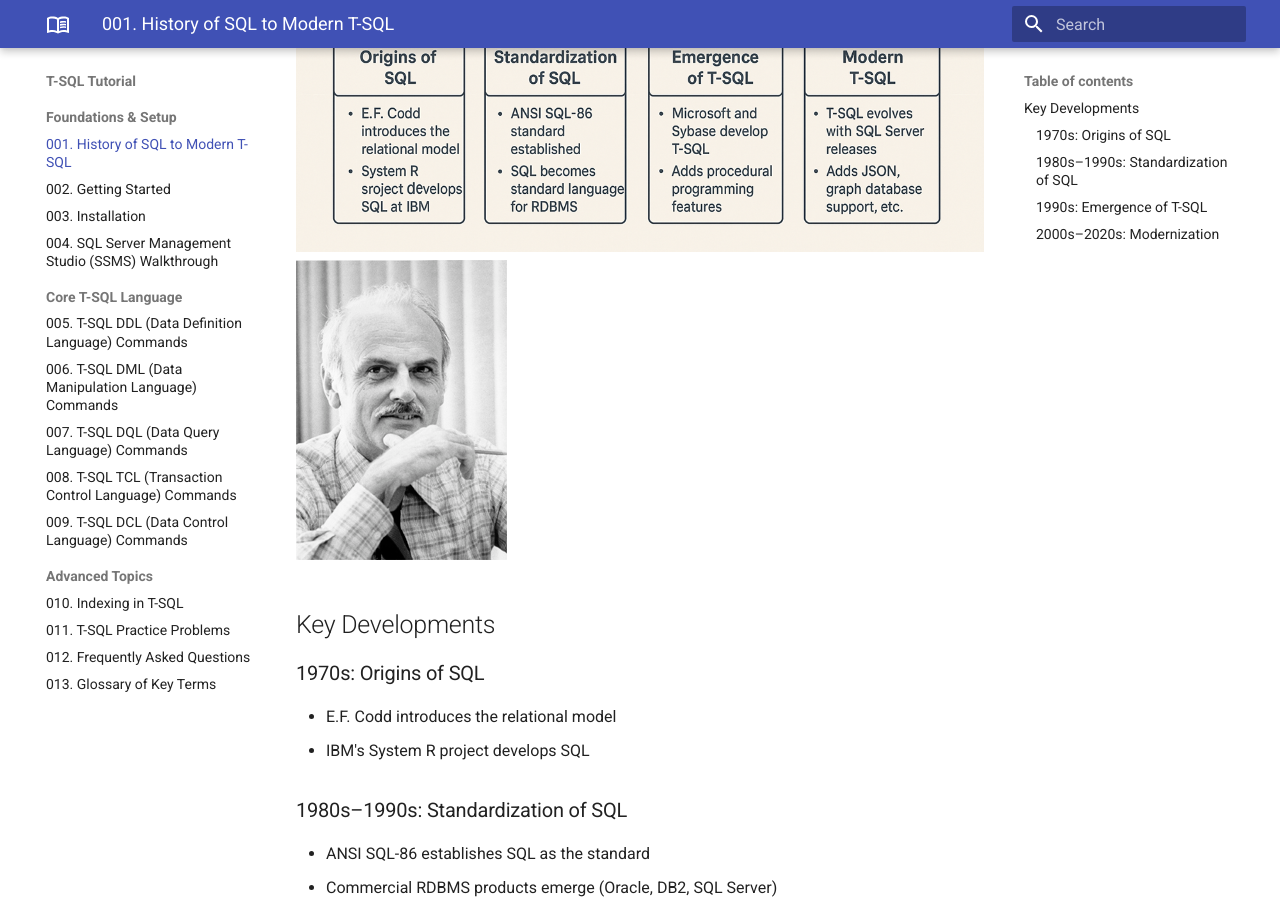
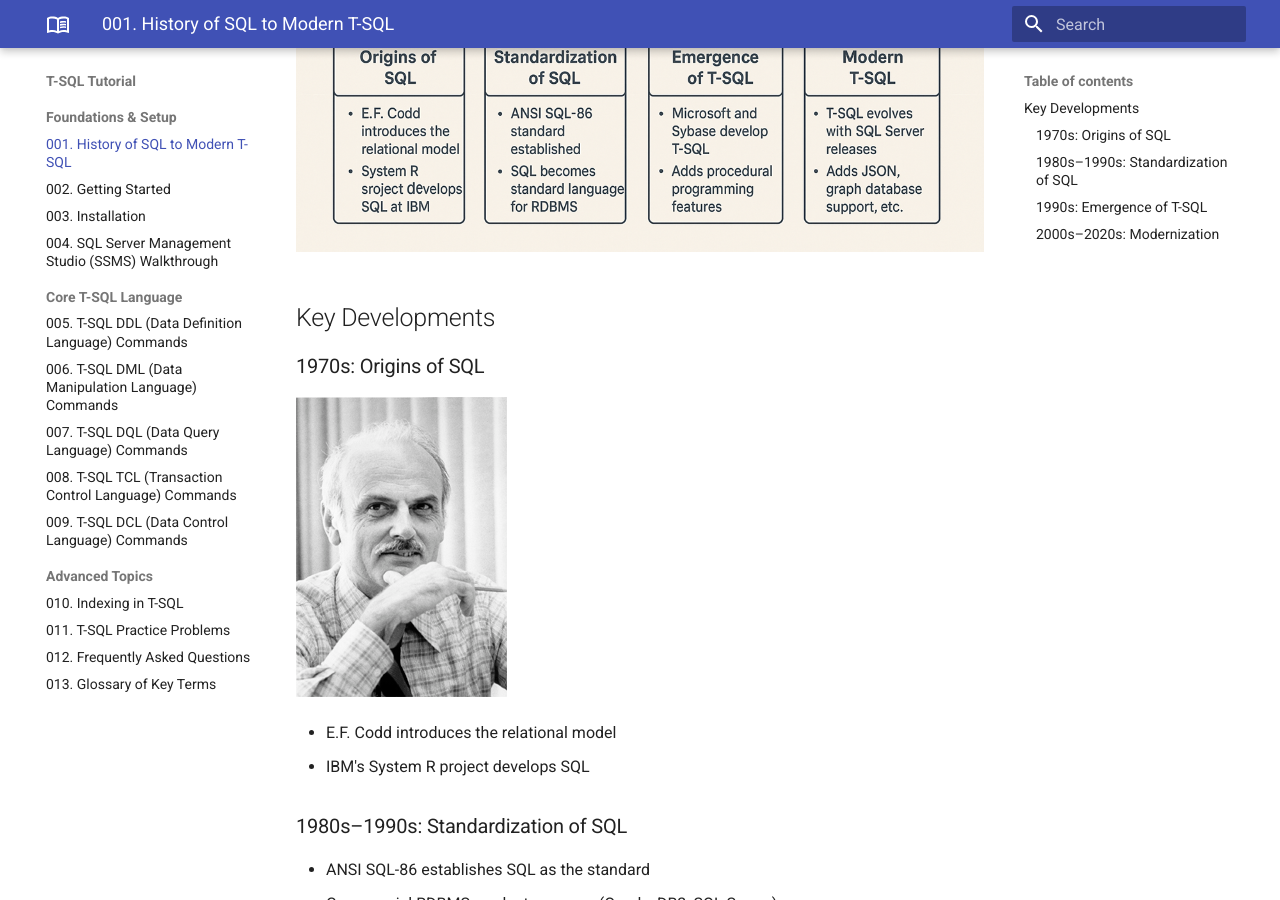
Before and after one commit to andikatjacobdennis/T-SQL, an MkDocs documentation site: the page built from docs/001_History_of_SQL_to_modern_T_SQL.md, in a window 1280 px wide and 900 px high, scrolled down 320 px. Built offline with MkDocs 1.6.1 and Material for MkDocs 9.7.7, drawn with Linux system fonts in a browser that asks for light colours.

Commit message:
Reorganize image placements for improved clarity in History of SQL to Modern T-SQL documentation

```diff
--- a/docs/001_History_of_SQL_to_modern_T_SQL.md
+++ b/docs/001_History_of_SQL_to_modern_T_SQL.md
@@ -1,11 +1,12 @@
 # 001. History of SQL to Modern T-SQL
 
 ![SQL Evolution Timeline](./images/History_Of_SQL_To_Modern_T-SQL.png "The evolution of SQL from its inception to modern T-SQL, highlighting major milestones and version developments")
-![Edgar F. Codd](./images/Edgar_F_Codd.jpg "Dr. Edgar F. Codd (1923-2003), IBM computer scientist who pioneered the relational database model in 1970")
 
 ## Key Developments
 
 ### 1970s: Origins of SQL
+
+![Edgar F. Codd](./images/Edgar_F_Codd.jpg "Dr. Edgar F. Codd (1923-2003), IBM computer scientist who pioneered the relational database model in 1970")
 
 - E.F. Codd introduces the relational model
 - IBM's System R project develops SQL
```
